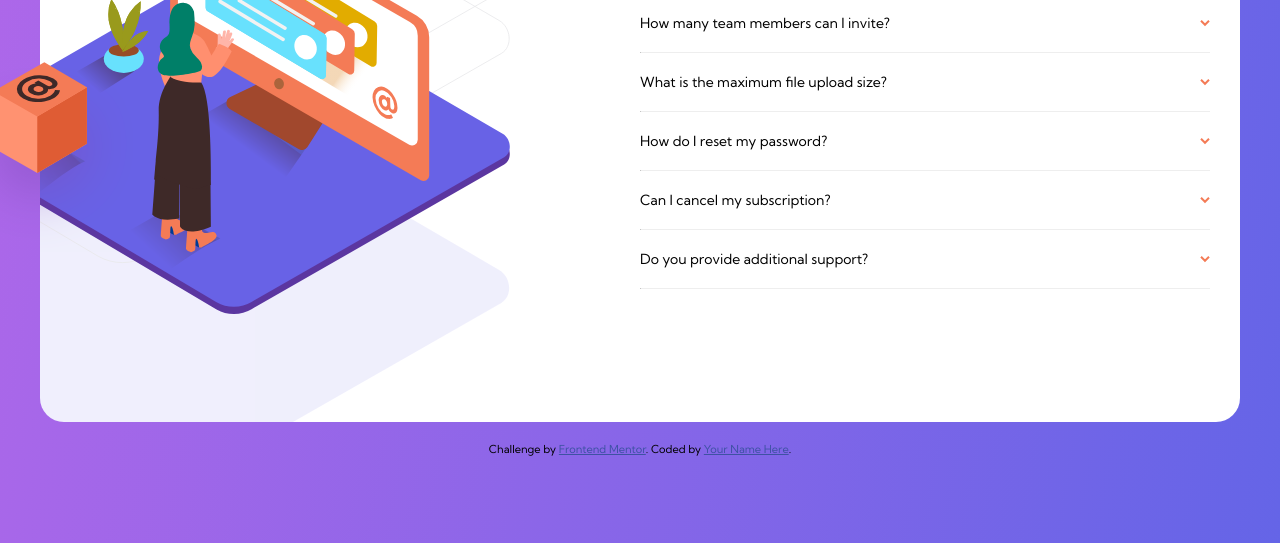
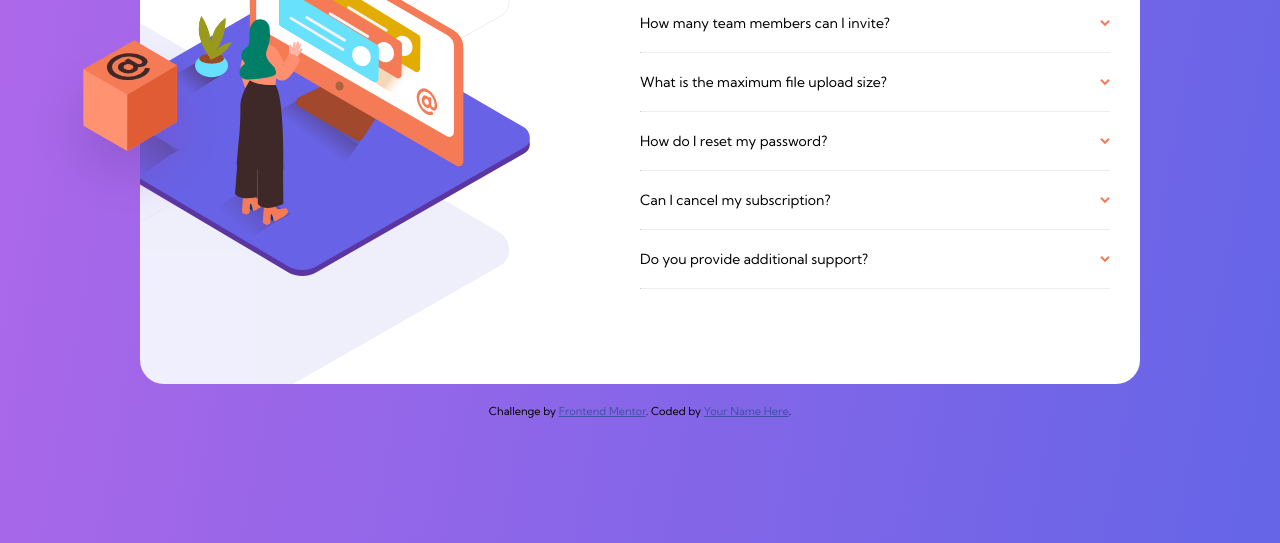
Before and after one commit to mikej321/FAQ-Accordion-Card-Retry, a plain HTML site: page index.html in a window 1280 px wide. Shown: the part 257-800 px from the top of the page. Drawn offline with Linux system fonts and the light colour scheme.

Commit message:
Change width to a better size

```diff
--- a/styles/style.css
+++ b/styles/style.css
@@ -180,8 +180,8 @@ the accordion panel has been clicked or not */
     }
 
     .main-container {
-        max-width: 1200px;
-        grid-template-columns: repeat(2, minmax(350px, 580px));
+        max-width: 1000px;
+        grid-template-columns: repeat(2, minmax(350px, 500px));
         grid-template-areas: "picture accordion";
         padding: 10rem 3rem 3rem;
         position: relative;
@@ -201,7 +201,7 @@ the accordion panel has been clicked or not */
     }
 
     .faq-main-img {
-        right: 13rem;
+        right: 11rem;
         bottom: 5rem;
     }
 
@@ -225,8 +225,8 @@ the accordion panel has been clicked or not */
         display: block;
         position: absolute;
         width: 200px;
-        left: -10rem;
-        top: 23rem;
+        left: -11rem;
+        top: 17rem;
         z-index: 3;
 
     }
```
